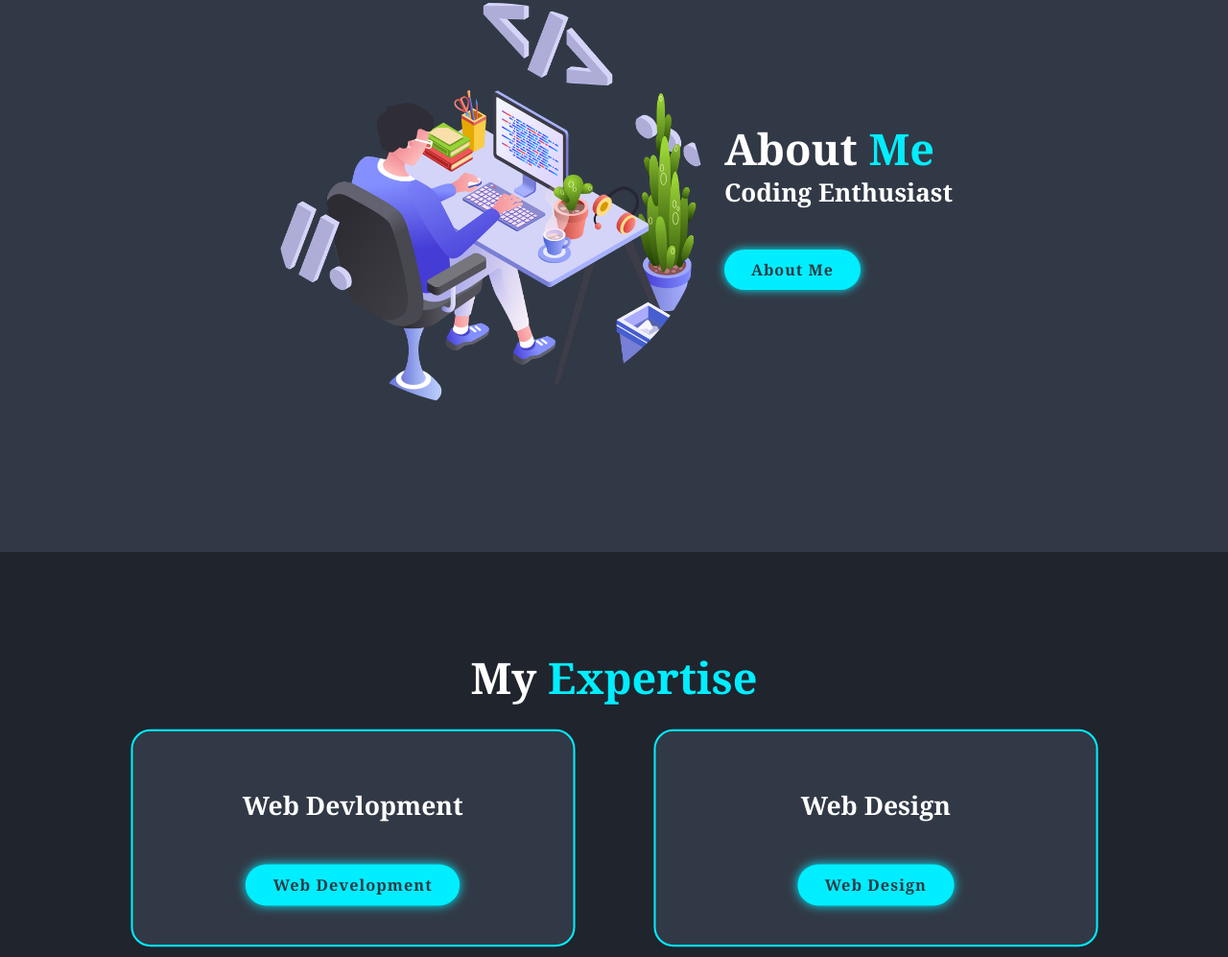
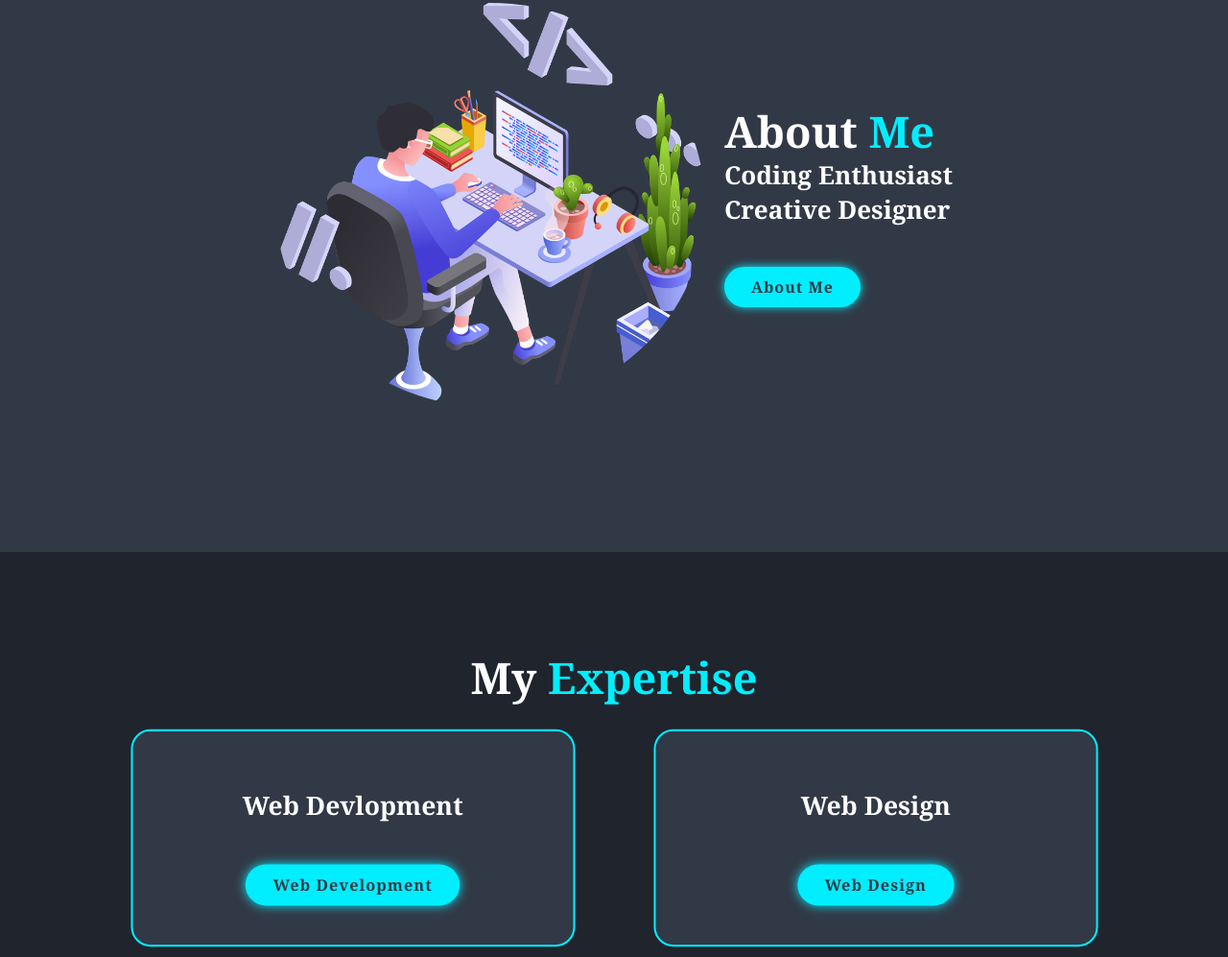
Before and after one commit to ARYANJaisw/aryanjaiswalportfolio, a plain HTML site: page index.html in a window 1280 px wide. Shown: the part 1025-2022 px from the top of the page at 96% size. Drawn offline with nearby package versions, Linux system fonts and the light colour scheme; some icons are missing.

Commit message:
Update index.html

```diff
--- a/index.html
+++ b/index.html
@@ -56,6 +56,7 @@
         <div class="about-content">
             <h2 class="heading">About <span>Me</span></h2>
             <h3>Coding Enthusiast</h3>
+            <h3>Creative Designer</h3>
             <p></p>
             <a href="#" class="btn">About Me</a>
         </div>
```
